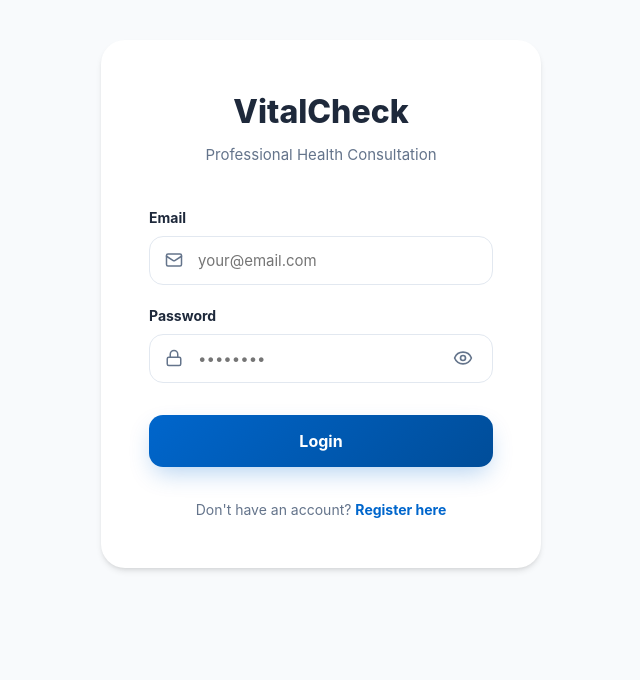
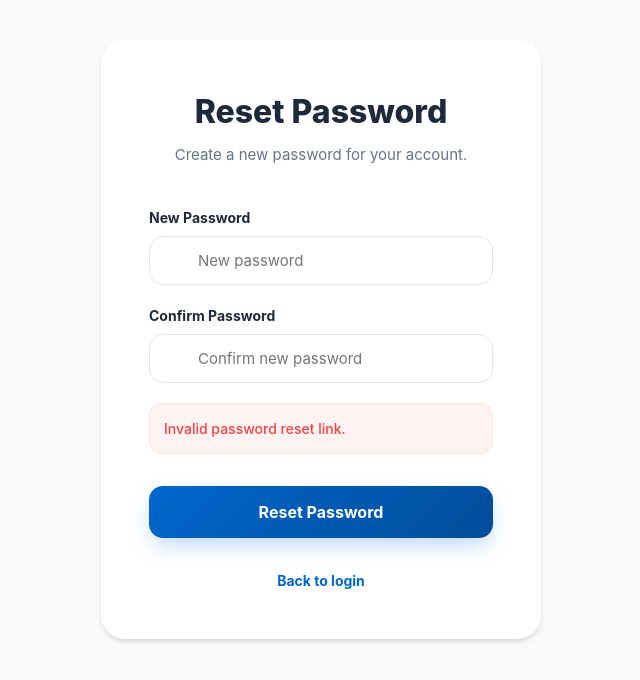
Before and after one commit to andersonanzy6/vitalcheck-web, a React (Vite) app: page /reset-password in a window 1280 px wide. Before the commit this address led to /login. Shown: the top 680 px of the page, without its empty margins (319-959 px from the left). Built offline with nearby package versions, Linux system fonts and the light colour scheme; no server answers; what @100mslive/react-sdk would draw is missing.

Commit message:
made AI checker a public page

```diff
--- a/src/App.jsx
+++ b/src/App.jsx
@@ -32,6 +32,8 @@ import { DoctorDetailPage } from './pages/shared/DoctorDetail'
 import { BookingFlowPage } from './pages/shared/BookingFlow'
 import { MedicalRecordsPage } from './pages/shared/MedicalRecords'
 import { AppointmentDetailPage } from './pages/shared/AppointmentDetail'
+import ForgotPasswordPage from './pages/ForgotPasswordPage'
+import ResetPasswordPage from './pages/ResetPasswordPage'
 
 function App() {
   return (
@@ -40,10 +42,18 @@ function App() {
         <HMSRoomProvider>
           <Router future={{ v7_startTransition: true, v7_relativeSplatPath: true }}>
           <Routes>
+            {/* Public Routes */}
+            <Route path="/" element={<Navigate to="/symptom-checker" replace />} />
+            <Route path="/symptom-checker" element={<SymptomChecker />} />
+
             {/* Auth Routes */}
-            <Route path="/" element={<Navigate to="/patient/home" replace />} />
             <Route path="/login" element={<LoginPage />} />
             <Route path="/register" element={<RegisterPage />} />
+            <Route path="/forgot-password" element={<ForgotPasswordPage />} />
+            <Route path="/reset-password" element={<ResetPasswordPage />} />
+
+            {/* Alias route to public symptom checker (prevents unauthorized /patient tree redirect loops) */}
+            <Route path="/patient/symptom-checker" element={<Navigate to="/symptom-checker" replace />} />
 
             {/* Patient Routes */}
             <Route
@@ -58,7 +68,6 @@ function App() {
                       <Route path="messages" element={<MessagesPage />} />
                       <Route path="notifications" element={<NotificationsPage />} />
                       <Route path="profile" element={<ProfilePage />} />
-                      <Route path="symptom-checker" element={<SymptomChecker />} />
                       <Route path="payments" element={<PaymentsPage />} />
                     </Routes>
                   </MainLayout>
@@ -145,7 +154,7 @@ function App() {
             />
 
             {/* Catch all */}
-            <Route path="*" element={<Navigate to="/login" replace />} />
+            <Route path="*" element={<Navigate to="/symptom-checker" replace />} />
           </Routes>
         </Router>
         </HMSRoomProvider>
--- a/src/components/MainLayout.jsx
+++ b/src/components/MainLayout.jsx
@@ -48,7 +48,7 @@ const MainLayout = ({ children }) => {
   const patientTabs = [
     { label: 'Home', icon: <Home size={22} />, path: '/patient/home' },
     { label: 'Doctors', icon: <Stethoscope size={22} />, path: '/patient/doctors' },
-    { label: 'Symptom Checker', icon: <ClipboardList size={22} />, path: '/patient/symptom-checker' },
+    { label: 'Symptom Checker', icon: <ClipboardList size={22} />, path: '/symptom-checker' },
     { label: 'Appointments', icon: <Calendar size={22} />, path: '/patient/appointments' },
     { label: 'Messages', icon: <MessageSquare size={22} />, path: '/patient/messages' },
     { label: 'Notifications', icon: <Bell size={22} />, path: '/patient/notifications' },
--- /dev/null
+++ b/src/pages/ForgotPasswordPage.jsx
@@ -0,0 +1,69 @@
+import React, { useState } from 'react'
+import { useNavigate } from 'react-router-dom'
+import { authAPI } from '../services/apiClient'
+
+const ForgotPasswordPage = () => {
+  const [email, setEmail] = useState('')
+  const [status, setStatus] = useState(null)
+  const [error, setError] = useState('')
+  const [loading, setLoading] = useState(false)
+  const navigate = useNavigate()
+
+  const handleSubmit = async (e) => {
+    e.preventDefault()
+    setStatus(null)
+    setError('')
+
+    if (!email.trim()) {
+      setError('Please enter your email')
+      return
+    }
+
+    setLoading(true)
+    try {
+      await authAPI.forgotPassword(email)
+      setStatus('A password reset link has been sent to your email. Please check your inbox.')
+    } catch (err) {
+      setError(err.response?.data?.message || 'Unable to send reset link. Please try again later.')
+      console.error('Forgot password error:', err)
+    } finally {
+      setLoading(false)
+    }
+  }
+
+  return (
+    <div className="auth-container">
+      <div className="auth-card">
+        <h1 className="auth-title">Forgot Password</h1>
+        <p className="auth-subtitle">Enter your email to receive a reset link.</p>
+
+        <form onSubmit={handleSubmit} className="auth-form">
+          <div className="form-group">
+            <label htmlFor="email">Email</label>
+            <input
+              id="email"
+              type="email"
+              value={email}
+              onChange={(e) => setEmail(e.target.value)}
+              placeholder="your@email.com"
+              required
+            />
+          </div>
+
+          {status && <div className="success-message">{status}</div>}
+          {error && <div className="error-message">{error}</div>}
+
+          <button type="submit" disabled={loading} className="auth-button">
+            {loading ? 'Sending...' : 'Send Reset Link'}
+          </button>
+        </form>
+
+        <p className="auth-link">
+          <a href="/login">Back to login</a>
+        </p>
+      </div>
+    </div>
+  )
+}
+
+export default ForgotPasswordPage
--- a/src/pages/LoginPage.jsx
+++ b/src/pages/LoginPage.jsx
@@ -43,6 +43,21 @@ const LoginPage = () => {
       <div className="auth-card">
         <h1 className="auth-title">VitalCheck</h1>
         <p className="auth-subtitle">Professional Health Consultation</p>
+
+        <button
+          type="button"
+          className="auth-button auth-guest-button"
+          onClick={() => window.location.href = '/symptom-checker'}
+          style={{
+            backgroundColor: '#2563eb',
+            borderColor: '#1d4ed8',
+            color: 'white',
+            fontWeight: '700',
+            marginBottom: '12px',
+          }}
+        >
+          Continue as guest with Symptom Checker
+        </button>
 
         <form onSubmit={handleSubmit} className="auth-form">
           <div className="form-group">
@@ -94,6 +109,10 @@ const LoginPage = () => {
         </form>
 
         <p className="auth-link">
+          <a href="/forgot-password">Forgot Password?</a>
+        </p>
+
+        <p className="auth-link">
           Don't have an account? <a href="/register">Register here</a>
         </p>
       </div>
--- /dev/null
+++ b/src/pages/ResetPasswordPage.jsx
@@ -0,0 +1,104 @@
+import React, { useState, useEffect } from 'react'
+import { useNavigate, useSearchParams } from 'react-router-dom'
+import { authAPI } from '../services/apiClient'
+
+const ResetPasswordPage = () => {
+  const [searchParams] = useSearchParams()
+  const token = searchParams.get('token') || ''
+  const [password, setPassword] = useState('')
+  const [confirmPassword, setConfirmPassword] = useState('')
+  const [status, setStatus] = useState(null)
+  const [error, setError] = useState('')
+  const [loading, setLoading] = useState(false)
+  const navigate = useNavigate()
+
+  useEffect(() => {
+    if (!token) {
+      setError('Invalid password reset link.')
+    }
+  }, [token])
+
+  const handleSubmit = async (e) => {
+    e.preventDefault()
+    setStatus(null)
+    setError('')
+
+    if (!token) {
+      setError('Reset token is missing.')
+      return
+    }
+
+    if (!password || !confirmPassword) {
+      setError('Please complete both fields.')
+      return
+    }
+
+    if (password !== confirmPassword) {
+      setError('Passwords do not match.')
+      return
+    }
+
+    setLoading(true)
+
+    try {
+      await authAPI.resetPassword(token, password)
+      setStatus('Password reset successful. Redirecting to login...')
+      setTimeout(() => {
+        navigate('/login')
+      }, 1200)
+    } catch (err) {
+      setError(err.response?.data?.message || 'Unable to reset password.')
+      console.error('Reset password error:', err)
+    } finally {
+      setLoading(false)
+    }
+  }
+
+  return (
+    <div className="auth-container">
+      <div className="auth-card">
+        <h1 className="auth-title">Reset Password</h1>
+        <p className="auth-subtitle">Create a new password for your account.</p>
+
+        <form onSubmit={handleSubmit} className="auth-form">
+          <div className="form-group">
+            <label htmlFor="password">New Password</label>
+            <input
+              id="password"
+              type="password"
+              value={password}
+              onChange={(e) => setPassword(e.target.value)}
+              placeholder="New password"
+              required
+            />
+          </div>
+
+          <div className="form-group">
+            <label htmlFor="confirmPassword">Confirm Password</label>
+            <input
+              id="confirmPassword"
+              type="password"
+              value={confirmPassword}
+              onChange={(e) => setConfirmPassword(e.target.value)}
+              placeholder="Confirm new password"
+              required
+            />
+          </div>
+
+          {status && <div className="success-message">{status}</div>}
+          {error && <div className="error-message">{error}</div>}
+
+          <button type="submit" disabled={loading} className="auth-button">
+            {loading ? 'Resetting...' : 'Reset Password'}
+          </button>
+        </form>
+
+        <p className="auth-link">
+          <a href="/login">Back to login</a>
+        </p>
+      </div>
+    </div>
+  )
+}
+
+export default ResetPasswordPage
--- a/src/pages/patient/SymptomChecker.jsx
+++ b/src/pages/patient/SymptomChecker.jsx
@@ -1,5 +1,6 @@
 import React, { useState, useEffect, useRef } from 'react'
-import { useNavigate } from 'react-router-dom'
+import { useNavigate, useLocation } from 'react-router-dom'
+import { useAuth } from '../../context/AuthContext.jsx'
 import {
     Stethoscope,
     Send,
@@ -16,6 +17,7 @@ import { aiAPI } from '../../services/apiClient'
 
 export const SymptomChecker = () => {
     const navigate = useNavigate()
+    const { isLoggedIn } = useAuth()
     const [messages, setMessages] = useState([
         {
             sender: 'ai',
@@ -83,6 +85,14 @@ export const SymptomChecker = () => {
         return new Date(date).toLocaleTimeString([], { hour: '2-digit', minute: '2-digit' })
     }
 
+    const handleDoctorNavigation = () => {
+        if (isLoggedIn) {
+            navigate('/patient/doctors')
+        } else {
+            navigate('/login', { state: { from: '/symptom-checker' } })
+        }
+    }
+
     return (
         <div style={styles.container}>
             {/* Chat Header */}
@@ -96,6 +106,11 @@ export const SymptomChecker = () => {
                         <Sparkles size={12} style={{ marginRight: '4px' }} />
                         Always Active
                     </p>
+                    {!isLoggedIn && (
+                      <div style={styles.guestNotice}>
+                        You can use symptom chat without registering. Doctor booking/chat requires login or registration.
+                      </div>
+                    )}
                 </div>
                 {result && (
                     <button
@@ -186,16 +201,16 @@ export const SymptomChecker = () => {
                             <p style={{ fontSize: '13px', marginBottom: '12px' }}>We recommend booking a consultation with a physician for a proper diagnosis.</p>
                             <button
                                 style={styles.primaryButton}
-                                onClick={() => navigate('/patient/doctors')}
+                                onClick={handleDoctorNavigation}
                             >
-                                Book a Doctor <ArrowRight size={16} style={{ marginLeft: '8px' }} />
+                                {isLoggedIn ? 'Book a Doctor' : 'Login to Book'} <ArrowRight size={16} style={{ marginLeft: '8px' }} />
                             </button>
                         </div>
                     )}
 
                     <button
                         style={styles.consultPhysicianButton}
-                        onClick={() => navigate('/patient/doctors')}
+                        onClick={handleDoctorNavigation}
                         onMouseEnter={(e) => e.target.style.transform = 'translateY(-2px)'}
                         onMouseLeave={(e) => e.target.style.transform = 'translateY(0)'}
                     >
@@ -483,6 +498,17 @@ const styles = {
         textAlign: 'center',
         marginTop: '16px',
         fontStyle: 'italic',
+    },
+    guestNotice: {
+        marginTop: '8px',
+        padding: '10px',
+        borderRadius: '10px',
+        backgroundColor: '#e0f2fe',
+        color: '#1e3a8a',
+        fontSize: '13px',
+        border: '1px solid #93c5fd',
+        maxWidth: '100%',
+        lineHeight: '1.4',
     }
 }
 
--- a/src/services/apiClient.js
+++ b/src/services/apiClient.js
@@ -43,6 +43,10 @@ export const authAPI = {
     apiClient.post('/auth/login', { email, password }),
   register: (userData) =>
     apiClient.post('/auth/register', userData),
+  forgotPassword: (email) =>
+    apiClient.post('/auth/forgot-password', { email }),
+  resetPassword: (token, password) =>
+    apiClient.post('/auth/reset-password', { token, password }),
   logout: () =>
     apiClient.post('/auth/logout'),
 }
```
